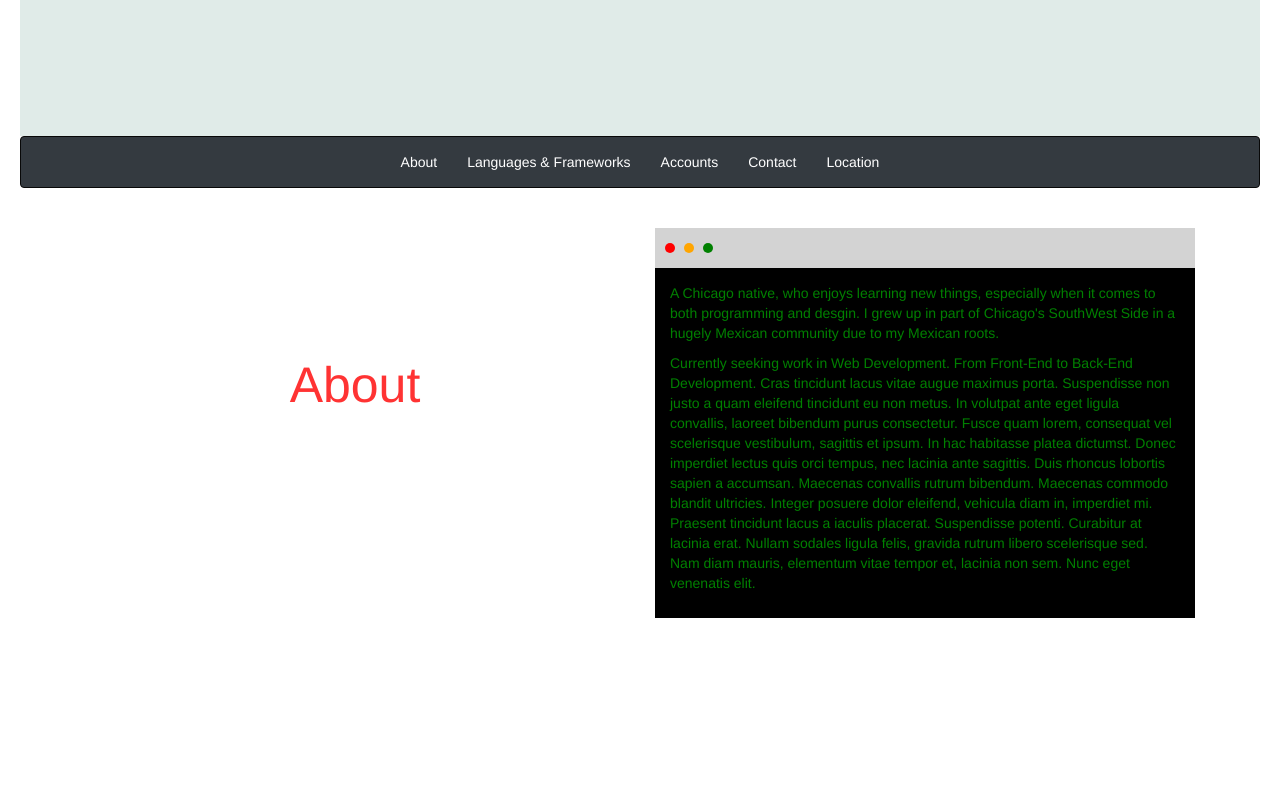
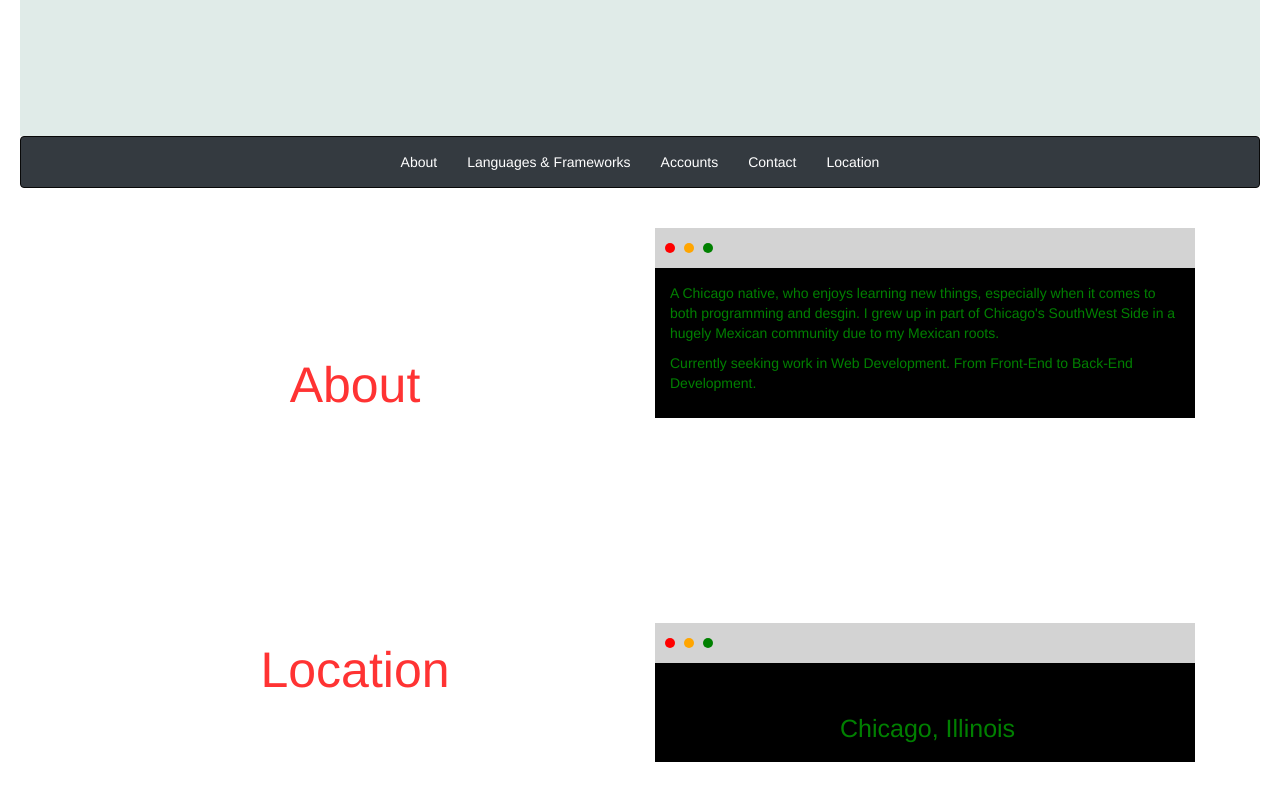
Before and after one commit to jbarragan88/jbarragan88.github.io, a plain HTML site: page index.html in a window 1280 px wide. Shown: the part 600-1400 px from the top of the page. Drawn offline with nearby package versions, Linux system fonts and the light colour scheme; a script that the page names is missing.

Commit message:
Removed unnecessary text.

```diff
--- a/index.html
+++ b/index.html
@@ -115,7 +115,6 @@
                             </p>
                             <p>
                                 Currently seeking work in Web Development. From Front-End to Back-End Development.
-                                Cras tincidunt lacus vitae augue maximus porta. Suspendisse non justo a quam eleifend tincidunt eu non metus. In volutpat ante eget ligula convallis, laoreet bibendum purus consectetur. Fusce quam lorem, consequat vel scelerisque vestibulum, sagittis et ipsum. In hac habitasse platea dictumst. Donec imperdiet lectus quis orci tempus, nec lacinia ante sagittis. Duis rhoncus lobortis sapien a accumsan. Maecenas convallis rutrum bibendum. Maecenas commodo blandit ultricies. Integer posuere dolor eleifend, vehicula diam in, imperdiet mi. Praesent tincidunt lacus a iaculis placerat. Suspendisse potenti. Curabitur at lacinia erat. Nullam sodales ligula felis, gravida rutrum libero scelerisque sed. Nam diam mauris, elementum vitae tempor et, lacinia non sem. Nunc eget venenatis elit.
                             </p>
                         </div>
                     </div>
```
Also changed, not shown: 1 other file.
